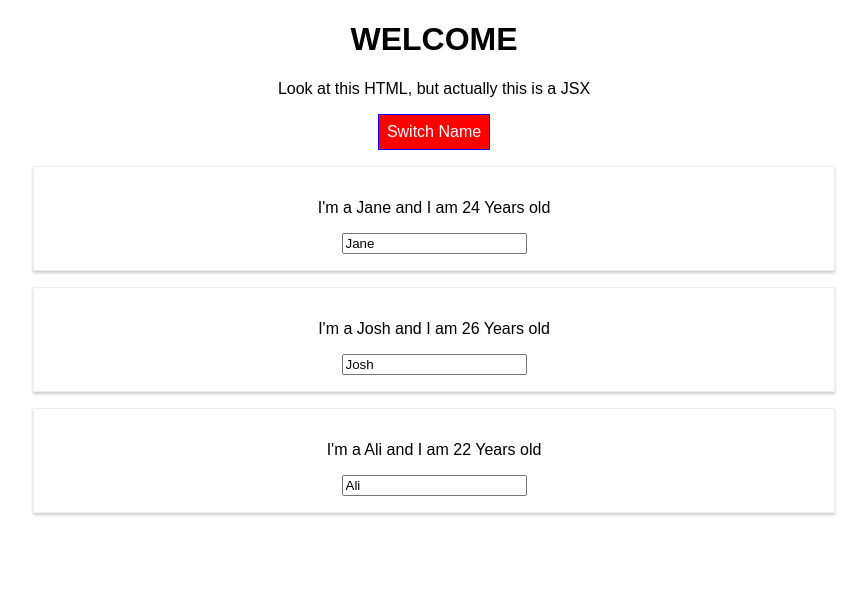
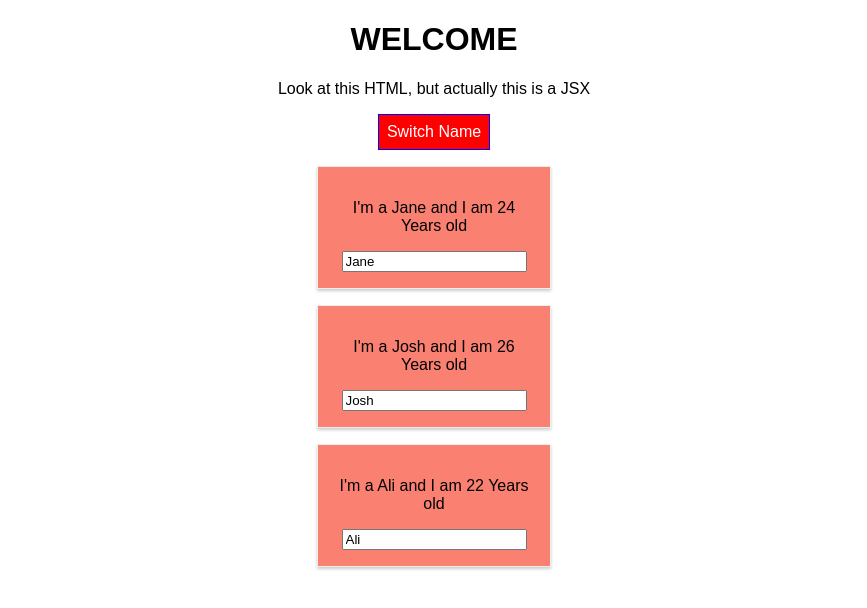
Before and after one commit to noorfadhila/first-app, a React (Create React App) app: page / in a window 1280 px wide. Both pictures are taken after a click on the button "Switch Name". Shown: the top 608 px of the page, without its empty margins (206-1073 px from the left). Built offline with nearby package versions, Linux system fonts and the light colour scheme.

Commit message:
import styled-component in Person.js

```diff
--- a/src/Person/Person.css
+++ b/src/Person/Person.css
@@ -1,4 +1,4 @@
-.Person{
+/* .Person{
     width: 60%;
     margin: 16px auto;
     border: 1px solid #eee;
@@ -7,7 +7,7 @@
     text-align: center;
 }
 
-/* @media (min-width: 500px){
+@media (min-width: 500px){
     .Person{
         width: 200px;
         background-color: salmon;
--- a/src/Person/Person.js
+++ b/src/Person/Person.js
@@ -1,38 +1,34 @@
 import React, { Component } from 'react';
-import './Person.css';
-//- no need import Component cause this is not extend component
-//- Lets make it modern with ES6 syntax
-//- this variable wont be change
+import styled from 'styled-components';
+// import './Person.css';
 
-// ================= Lesson 2: configurable content with attributes ===================
+const StyleDiv = styled.div`
 
+                    width: 60%;
+                    margin: 16px auto;
+                    border: 1px solid #eee;
+                    box-shadow: 0 2px 3px #ccc;
+                    padding: 16px;
+                    text-align: center;
+
+                    @media (min-width: 500px){
+
+                        width: 200px;
+                        background-color: salmon;
+
+                    }
+                `;
 const person = (props) => {
 
     return(
-        <div className="Person">
+        <StyleDiv>
+
             <p onClick={props.click}>I'm a {props.name} and I am {props.age} Years old</p>
             <p> {props.children} </p>
             <input type="text"  onChange={props.changed} value={props.name} />
-        </div>
+        </StyleDiv>
     )
 };
-
-// class Person extends Component{
-//     render(){
-//     return <p>My name is {this.props.name} </p>
-//     }
-// }
-
-// ================= Lesson 2: dynamic content ===================
-// const person = () => {
-//     return <p>I'm a person and I am {Math.floor(Math.random() * 30)} Years old</p>
-// };
-
-// ================= Lesson 1: static content ===================
-// const person = () => {
-//     return <p>I'm a person</p>
-// };
-
 
 
 // export the function as default of the file.
```
